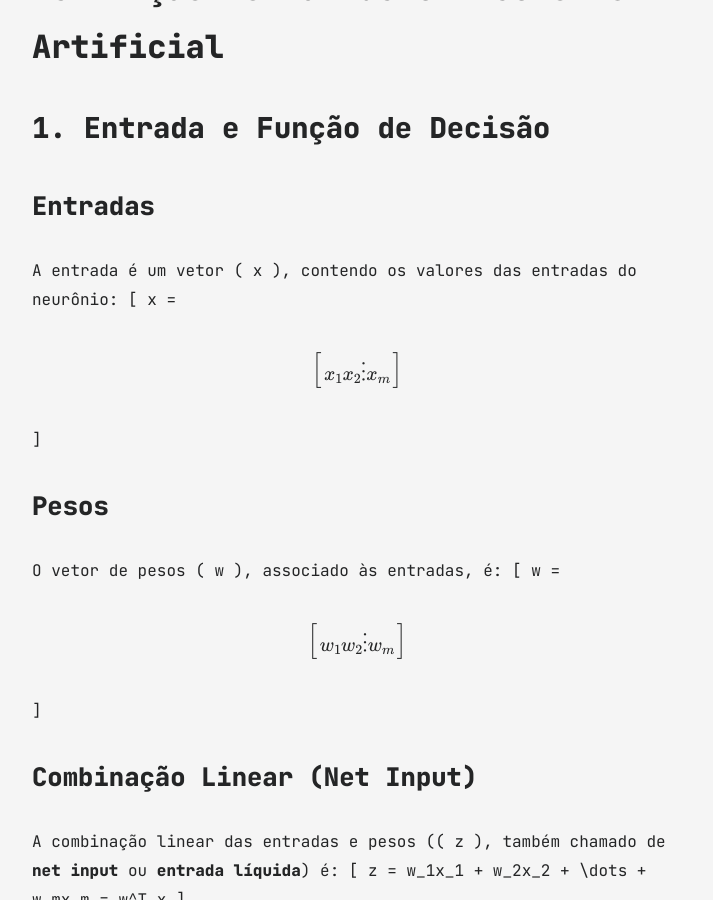
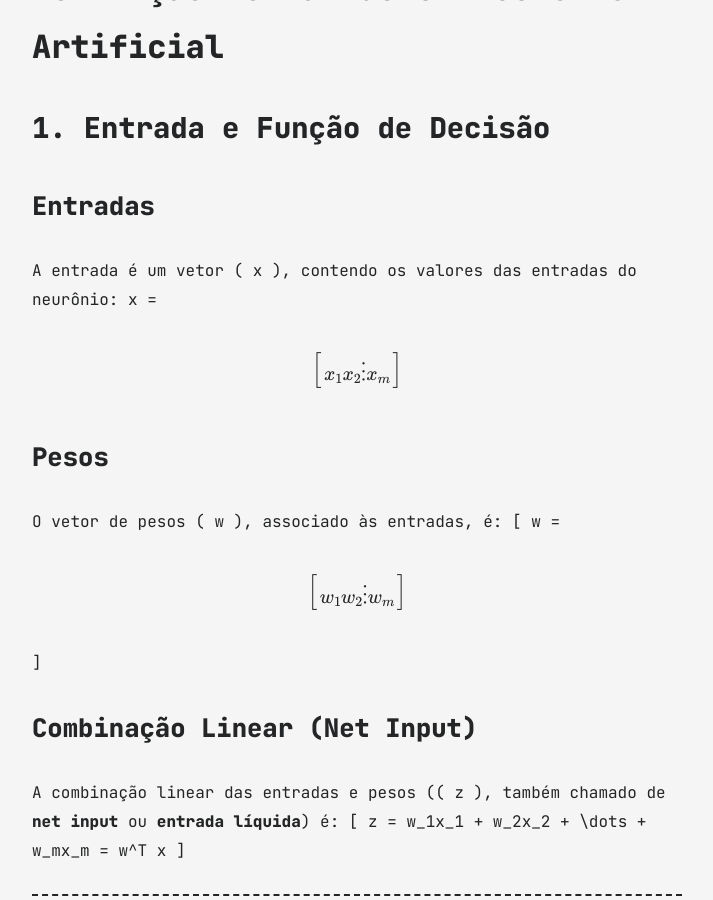
Before and after one commit to christianbaptista/jekyll-blog, a Jekyll site: the page built from all_collections/_posts/2024-11-26-the-formal-definition-of-the-artificial-neural.md, in a window 1280 px wide and 900 px high, scrolled down 1113 px. Shown: the whole window, without its empty margins (283-996 px from the left). Built offline with Jekyll 4.4.1, drawn with Linux system fonts in a browser that asks for light colours; some of the changed text lies outside the part shown.

```diff
--- a/all_collections/_posts/2024-11-26-the-formal-definition-of-the-artificial-neural.md
+++ b/all_collections/_posts/2024-11-26-the-formal-definition-of-the-artificial-neural.md
@@ -12,8 +12,8 @@ Contexto:
 
 O conceito de neurônio artificial é aplicado em uma tarefa de classificação binária, onde existem duas classes:
 
->    **Classe positiva**: representada por +1
->    **Classe negativa**: representada por -1
+-    **Classe positiva**: representada por +1
+-    **Classe negativa**: representada por -1
 
 
 # Definição Formal de um Neurônio Artificial
@@ -23,7 +23,6 @@ O conceito de neurônio artificial é aplicado em uma tarefa de classificação
 
 ### **Entradas**
 A entrada é um vetor \( x \), contendo os valores das entradas do neurônio:
-\[
 x =
 \begin{bmatrix}
 x_1 \\
@@ -31,7 +30,7 @@ x_2 \\
 \vdots \\
 x_m
 \end{bmatrix}
-\]
+
 
 ### **Pesos**
 O vetor de pesos \( w \), associado às entradas, é:
@@ -162,7 +161,7 @@ Como \(z = 0.24 \geq 0\), a saída é:
   - Nota de participação (\(x_2\)): **0.6**
 
 - **Cálculo:**
-  - $$ \(z = 0.24\) $$
+  - $$ (z = 0.24) $$
 
 - **Classificação:**
   - Saída: **+1 (Aprovado)**
```
